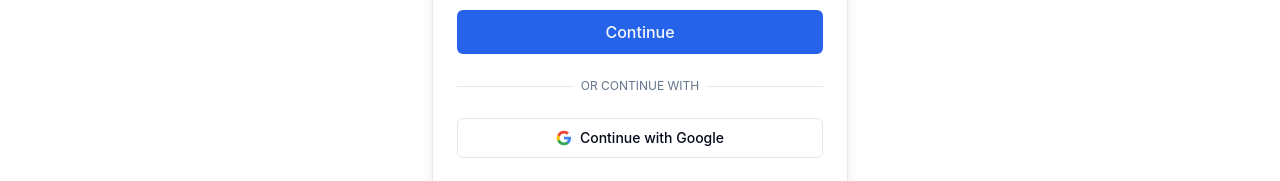
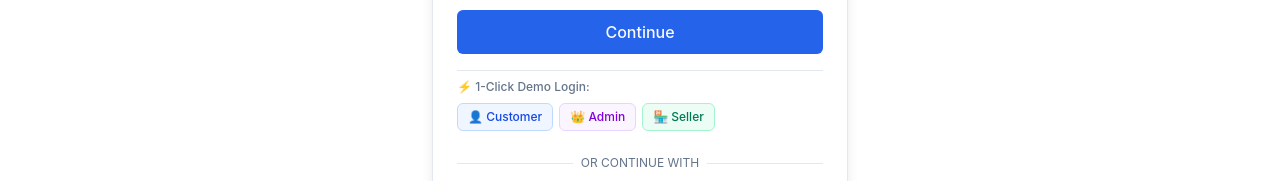
Before and after one commit to ishanpanwar051/Commerceflow, a Next.js app in the folder frontend/: page /login in a window 1280 px wide. Shown: the part 509-690 px from the top of the page. Built offline with nearby package versions, Linux system fonts and the light colour scheme; no server answers.

Commit message:
feat: add 1-click demo login buttons, bypass demo account lockouts, and improve error messages

```diff
--- a/frontend/src/app/(auth)/login/page.tsx
+++ b/frontend/src/app/(auth)/login/page.tsx
@@ -42,6 +42,7 @@ export default function LoginPage() {
   const {
     register,
     handleSubmit,
+    setValue,
     watch,
     formState: { errors },
   } = useForm<LoginForm>({
@@ -175,6 +176,49 @@ export default function LoginPage() {
               {isLoading ? <Loader2 className="h-4 w-4 animate-spin mr-2" /> : null}
               {isLoading ? 'Signing in...' : 'Continue'}
             </Button>
+
+            {/* Quick Demo Login Auto-Fill Bar */}
+            <div className="pt-2 border-t text-xs">
+              <p className="font-medium text-muted-foreground mb-2">⚡ 1-Click Demo Login:</p>
+              <div className="flex flex-wrap gap-1.5">
+                <Button
+                  type="button"
+                  variant="outline"
+                  size="sm"
+                  className="h-7 text-xs px-2.5 bg-blue-50 text-blue-700 border-blue-200 hover:bg-blue-100 dark:bg-blue-950 dark:text-blue-300"
+                  onClick={() => {
+                    setValue('identifier', 'customer@example.com');
+                    setValue('password', 'Admin@123');
+                  }}
+                >
+                  👤 Customer
+                </Button>
+                <Button
+                  type="button"
+                  variant="outline"
+                  size="sm"
+                  className="h-7 text-xs px-2.5 bg-purple-50 text-purple-700 border-purple-200 hover:bg-purple-100 dark:bg-purple-950 dark:text-purple-300"
+                  onClick={() => {
+                    setValue('identifier', 'admin@commerceflow.dev');
+                    setValue('password', 'Admin@123');
+                  }}
+                >
+                  👑 Admin
+                </Button>
+                <Button
+                  type="button"
+                  variant="outline"
+                  size="sm"
+                  className="h-7 text-xs px-2.5 bg-emerald-50 text-emerald-700 border-emerald-200 hover:bg-emerald-100 dark:bg-emerald-950 dark:text-emerald-300"
+                  onClick={() => {
+                    setValue('identifier', 'seller@example.com');
+                    setValue('password', 'Admin@123');
+                  }}
+                >
+                  🏪 Seller
+                </Button>
+              </div>
+            </div>
           </form>
 
           <div className="relative">
--- a/frontend/src/store/slices/userSlice.ts
+++ b/frontend/src/store/slices/userSlice.ts
@@ -26,9 +26,9 @@ export const login = createAsyncThunk(
       const result = await authService.login(identifier, password);
       TokenService.setTokens(result.accessToken, result.refreshToken, remember);
       return result;
-    } catch (error: unknown) {
-      const err = error as { response?: { data?: { message?: string } } };
-      return rejectWithValue(err.response?.data?.message || 'Login failed');
+    } catch (error: any) {
+      const msg = error?.response?.data?.message || error?.message || (typeof error === 'string' ? error : 'Login failed');
+      return rejectWithValue(msg);
     }
   }
 );
```
Also changed, not shown: 1 other file (tests, documents, lock files or other folders).
